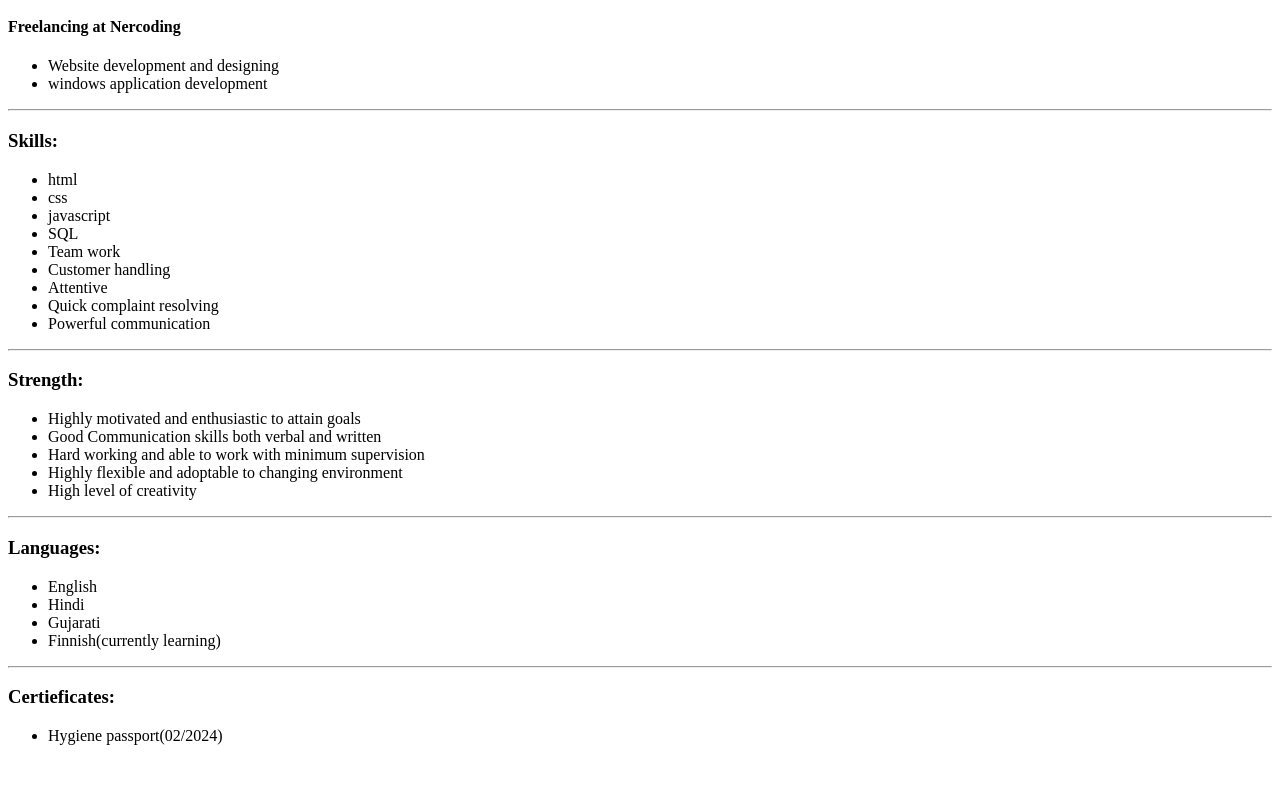
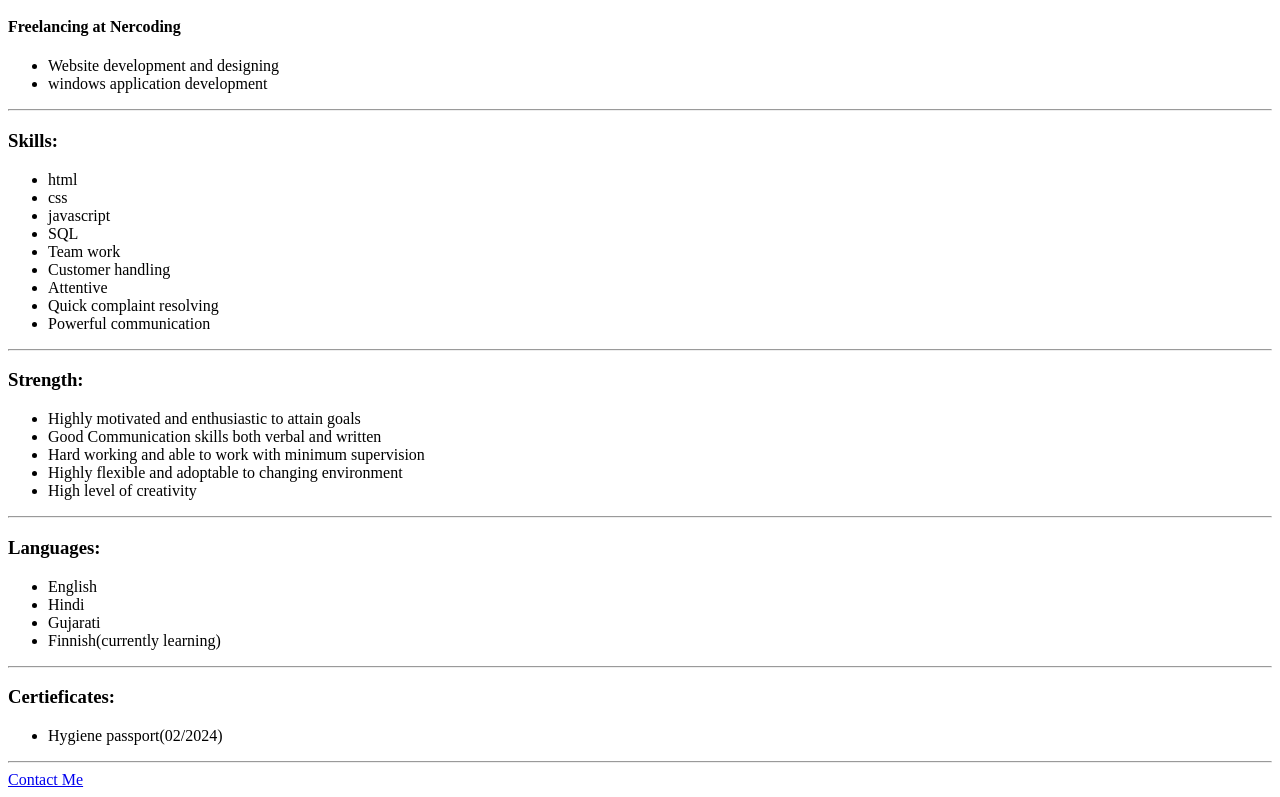
Before and after one commit to nerisaparmar/resume, a plain HTML site: page index.html in a window 1280 px wide. Shown: the part 1625-2422 px from the top of the page. Before the commit the page ends 2386 px from the top, so only its background shows below. Drawn offline with Linux system fonts and the light colour scheme.

Commit message:
Add files via upload

```diff
--- a/index.html
+++ b/index.html
@@ -165,6 +165,7 @@ Cancellation)
         <li>
             Hygiene passport(02/2024)
         </li>
-    </ul>
+    </ul><hr/>
+    <a href="public/contact.html">Contact Me</a>
   </body>
 </html>
```
